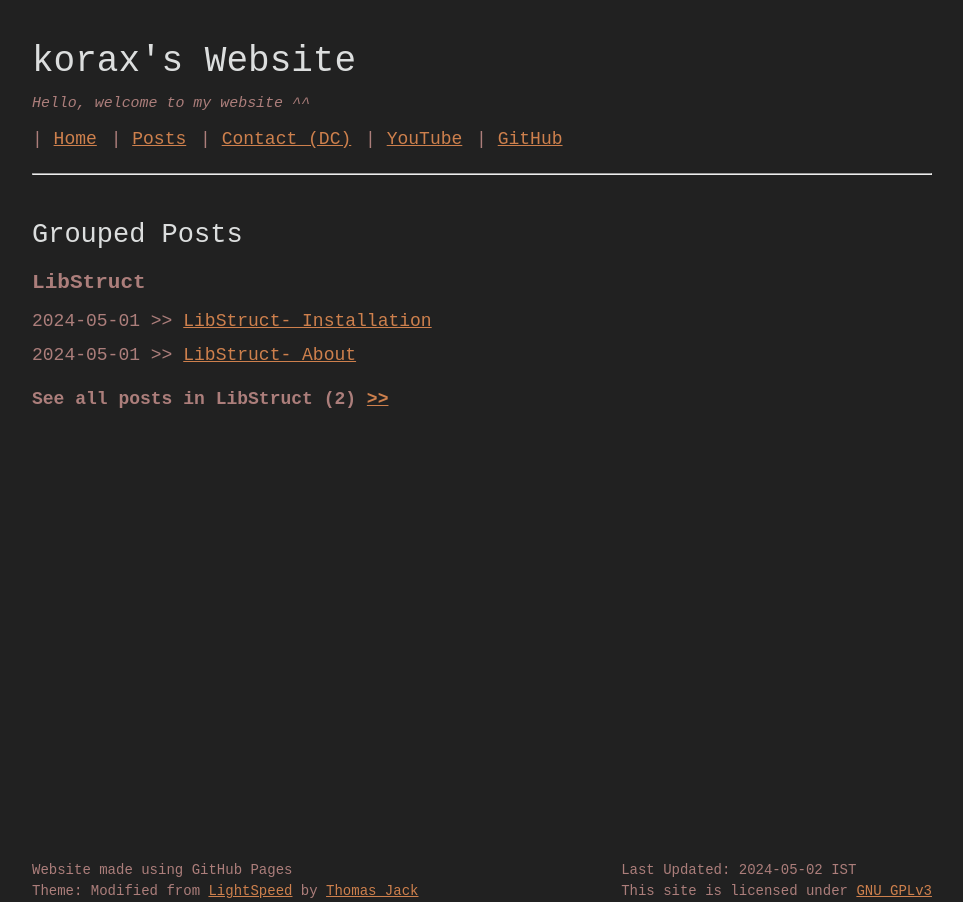
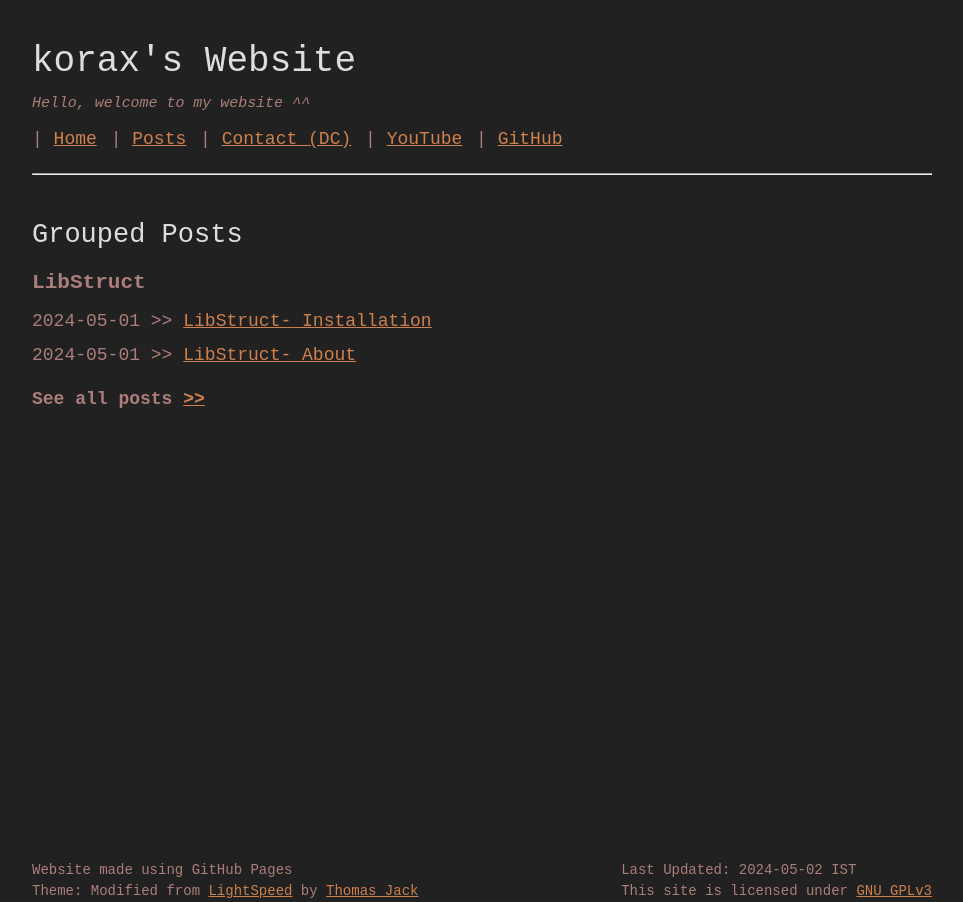
Before and after one commit to koraxial/koraxial.github.io, a Jekyll site: the page built from grouped/index.html, in a window 1280 px wide. Shown: the whole page, without its empty margins (158-1121 px from the left). Built offline with Jekyll 4.4.1, drawn with Linux system fonts in a browser that asks for light colours.

Commit message:
Update index.html

```diff
--- a/grouped/index.html
+++ b/grouped/index.html
@@ -10,6 +10,6 @@
 <span class="post-item">{{ post.date | date: '%Y-%m-%d' }} >> <a href="{{ post.url }}">{{ post.title }}</a></span>
 {% endfor %}
 <div class="category-all-nav">
-    <h4>See all posts in {{category | first}} ({{category[1] | size}}) <a href="https://koraxial.github.io/posts/">&gt;&gt;</a></h4>
+    <h4>See all posts <a href="https://koraxial.github.io/posts/">&gt;&gt;</a></h4>
 </div>
 {% endfor %}
```
